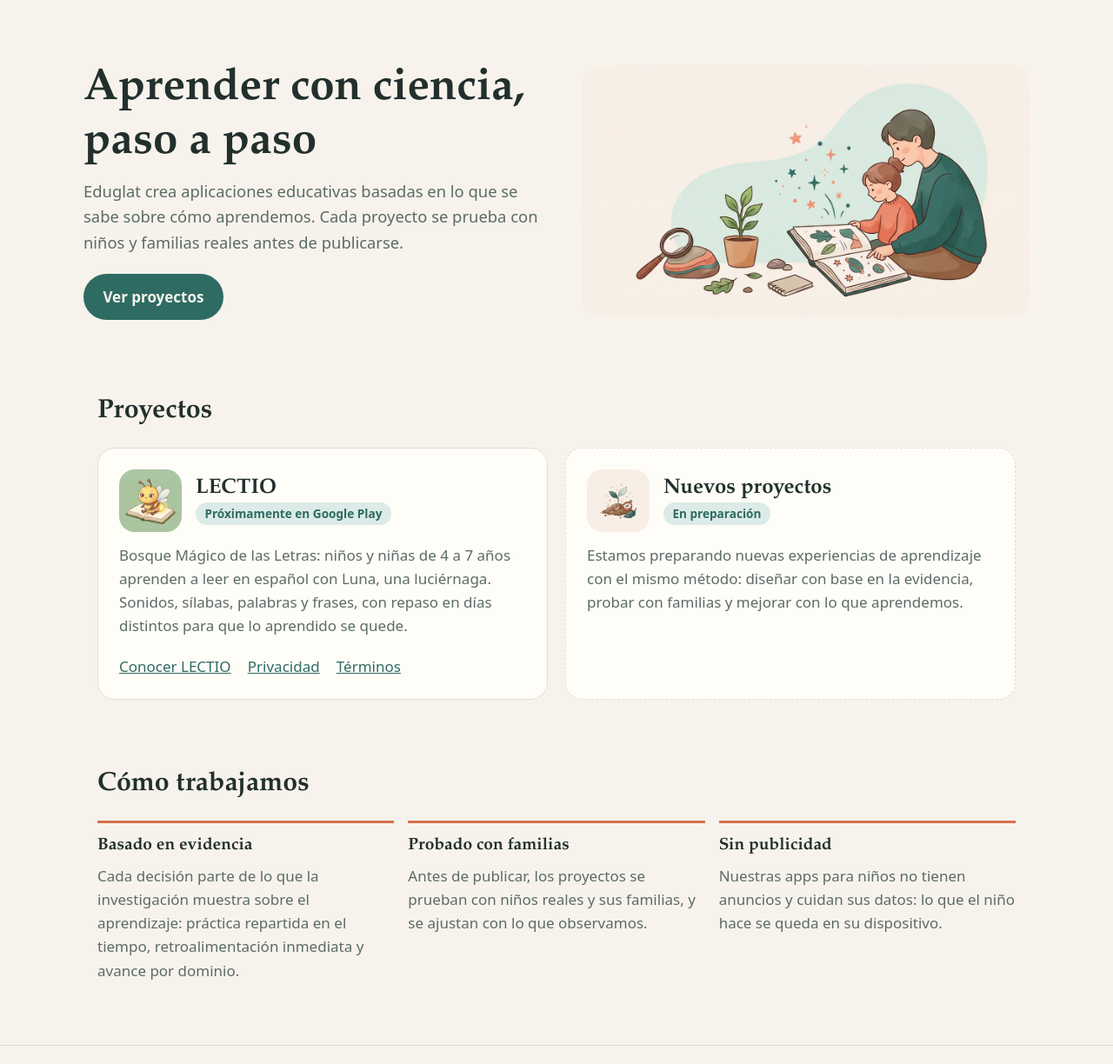
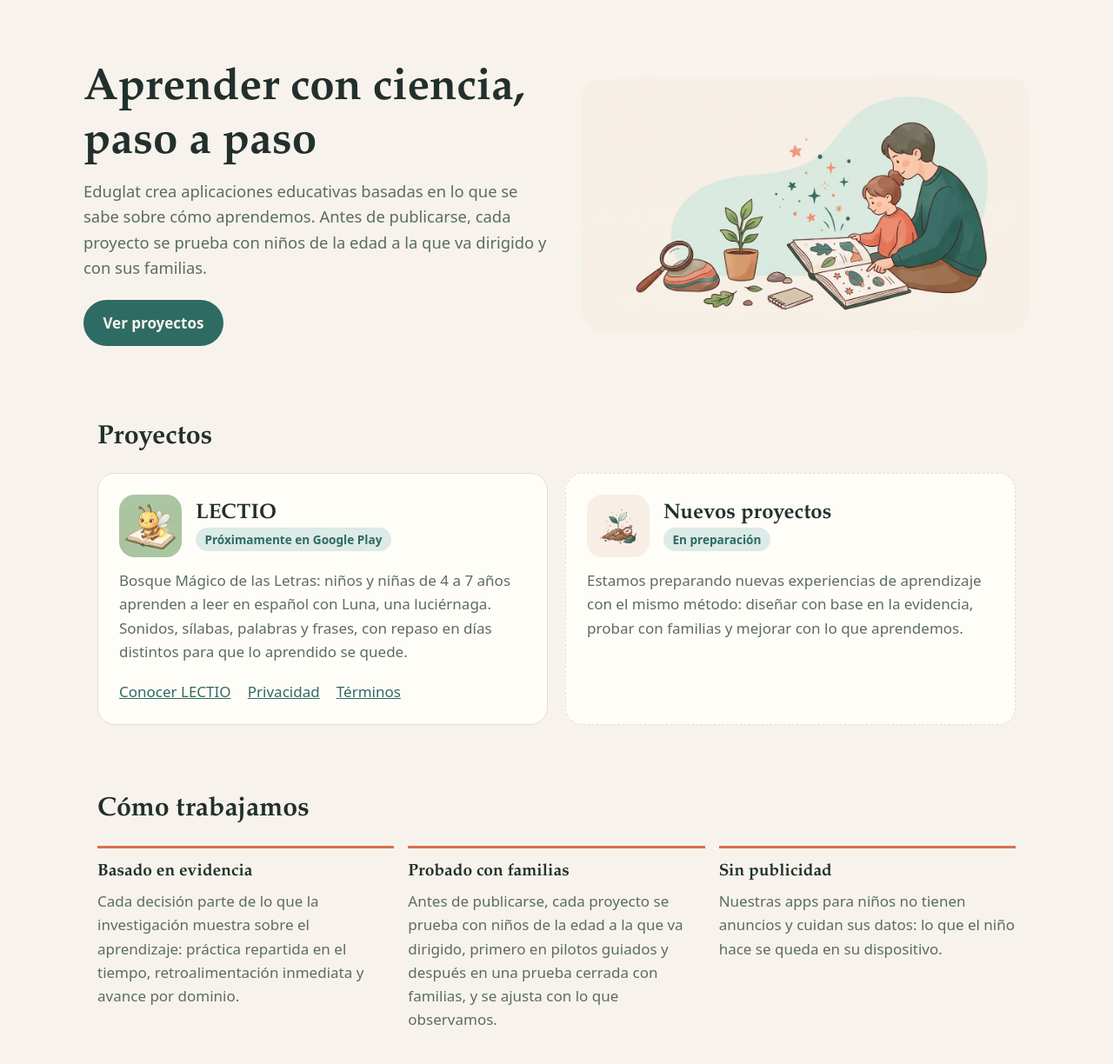
Before and after one commit to eduglat/eduglat.github.io, a plain HTML site: page index.html in a window 1280 px wide. Shown: the part 67-1291 px from the top of the page at 87% size. Drawn offline with Linux system fonts and the light colour scheme.

Commit message:
Portada: frase «Probado con familias» con el texto aprobado (B-031)
La tarjeta usa el texto del documento base §1; la introducción y la
meta description dejan de decir «familias reales».

Co-Authored-By: Claude Opus 5.5 <noreply@anthropic.com>

```diff
--- a/index.html
+++ b/index.html
@@ -4,7 +4,7 @@
 <meta charset="utf-8">
 <meta name="viewport" content="width=device-width, initial-scale=1">
 <title>Eduglat · Proyectos de aprendizaje</title>
-<meta name="description" content="Eduglat crea aplicaciones educativas basadas en cómo aprendemos, probadas con familias reales antes de publicarse. Primer proyecto: LECTIO, para aprender a leer en español.">
+<meta name="description" content="Eduglat crea aplicaciones educativas basadas en cómo aprendemos, probadas con niños y familias antes de publicarse. Primer proyecto: LECTIO, para aprender a leer en español.">
 <meta property="og:title" content="Eduglat · Proyectos de aprendizaje">
 <meta property="og:description" content="Aplicaciones educativas basadas en cómo aprendemos. Primer proyecto: LECTIO, para aprender a leer en español con Luna.">
 <meta property="og:type" content="website">
@@ -89,7 +89,7 @@
   <div class="contenedor portada">
     <div>
       <h1>Aprender con ciencia, paso a paso</h1>
-      <p>Eduglat crea aplicaciones educativas basadas en lo que se sabe sobre cómo aprendemos. Cada proyecto se prueba con niños y familias reales antes de publicarse.</p>
+      <p>Eduglat crea aplicaciones educativas basadas en lo que se sabe sobre cómo aprendemos. Antes de publicarse, cada proyecto se prueba con niños de la edad a la que va dirigido y con sus familias.</p>
       <a class="boton" href="#proyectos">Ver proyectos</a>
     </div>
     <img src="img/portada.webp" alt="Ilustración de una niña y un adulto explorando libros, una lupa y una planta que crece" width="1200" height="675" onerror="this.remove()">
@@ -141,7 +141,7 @@
         </div>
         <div class="principio">
           <h3>Probado con familias</h3>
-          <p>Antes de publicar, los proyectos se prueban con niños reales y sus familias, y se ajustan con lo que observamos.</p>
+          <p>Antes de publicarse, cada proyecto se prueba con niños de la edad a la que va dirigido, primero en pilotos guiados y después en una prueba cerrada con familias, y se ajusta con lo que observamos.</p>
         </div>
         <div class="principio">
           <h3>Sin publicidad</h3>
```
